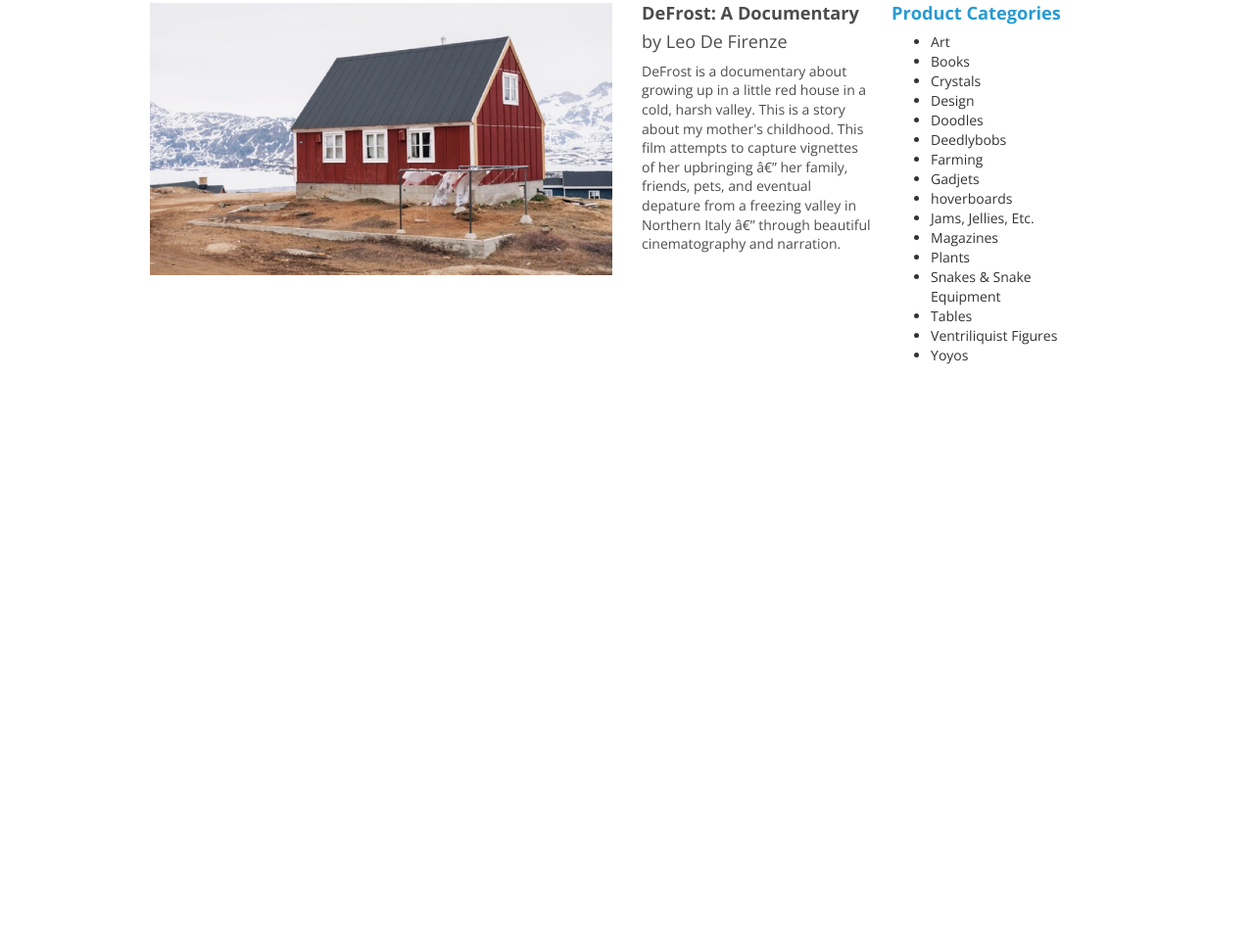
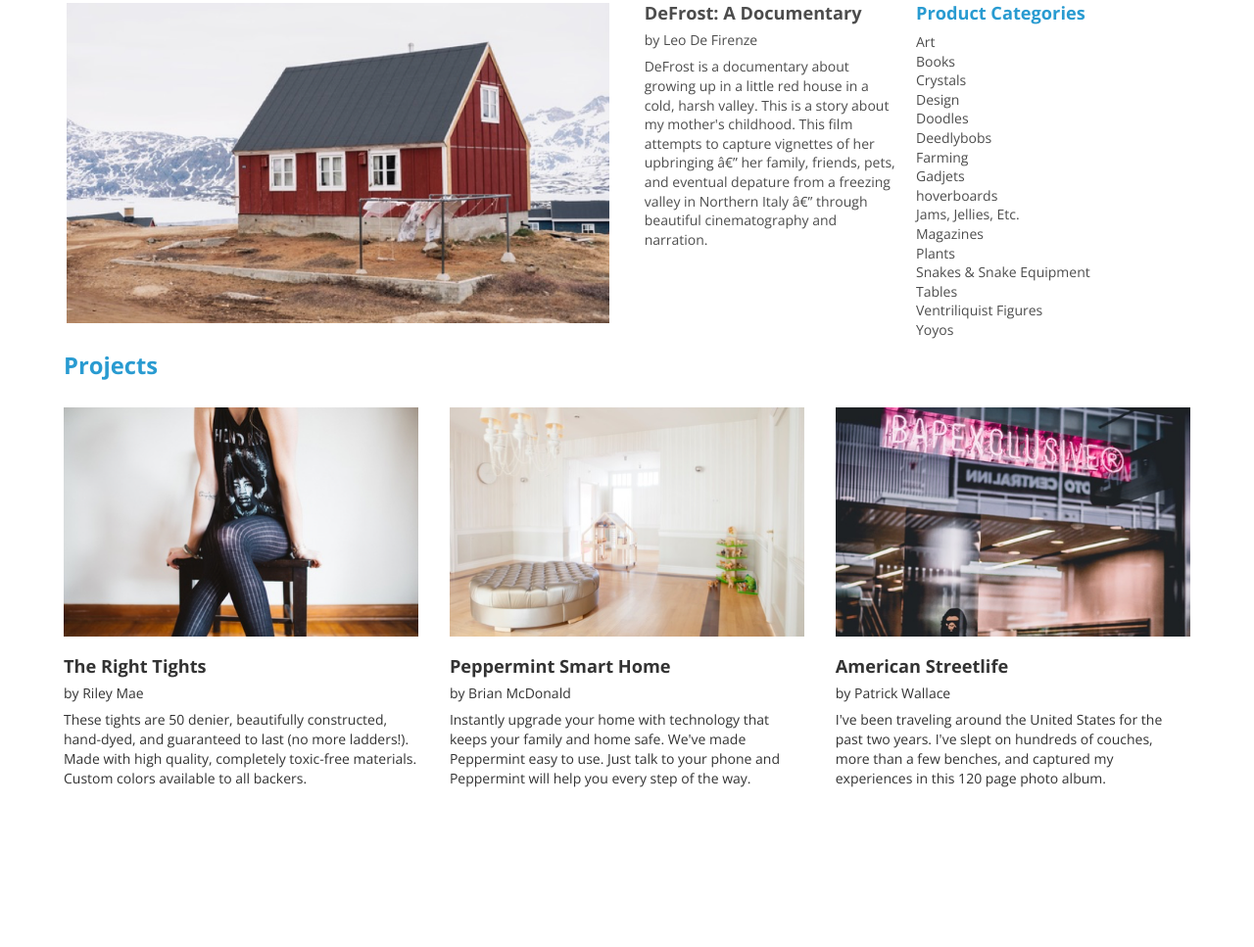
Before and after one commit to MaeDae11/Jumpstart, a plain HTML site: page index.html in a window 1280 px wide. Shown: the part 891-1858 px from the top of the page at 98% size. Before the commit the page ends 1284 px from the top, so only its background shows below. Drawn offline with nearby package versions, Linux system fonts and the light colour scheme.

Commit message:
fixes mobile view of projects container

```diff
--- a/index.html
+++ b/index.html
@@ -56,11 +56,11 @@
                 <div class="information col-half">
                     <div class="documentary">
                         <h2>DeFrost: A Documentary</h2>
-                        <h4>by Leo De Firenze</h4>
+                        <h5>by Leo De Firenze</h5>
                         <p>DeFrost is a documentary about growing up in a little red house in a cold, harsh valley. This is a story about my mother's childhood. This film attempts to capture vignettes of her upbringing â€” her family, friends, pets, and eventual depature from a freezing valley in Northern Italy â€” through beautiful cinematography and narration.</p>
                     </div>
 
-                    <div class="products">
+                    <div class="product-list">
                         <h2>Product Categories</h2>
                         <ul>
                             <li>Art</li>
@@ -80,10 +80,47 @@
                             <li>Ventriliquist Figures</li>
                             <li>Yoyos</li>
                         </ul>
-                        </p>
+                    </div>
+                </div>
+            </div>
+                <!--Projects  -->
+            <div class="feature-project-title">
+                <h4>Projects</h4>
+            </div>
+
+            <div class="project-container">
+                <div class="project">
+                    <div class="project-image">
+                        <img src="resources/images/project1.png" alt="">
+                    </div>
+                    <div class="project-content">
+                        <h2>The Right Tights</h2>
+                        <h5>by Riley Mae</h5>
+                        <p>These tights are 50 denier, beautifully constructed, hand-dyed, and guaranteed to last (no more ladders!). Made with high quality, completely toxic-free materials. Custom colors available to all backers.</p>
+                    </div>
+                </div>
+                <div class="project">
+                    <div class="project-image">
+                        <img src="resources/images/project2.png" alt="">
+                    </div>
+                    <div class="project-content">
+                        <h2>Peppermint Smart Home</h2>
+                        <h5>by Brian McDonald</h5>
+                        <p>Instantly upgrade your home with technology that keeps your family and home safe. We've made Peppermint easy to use. Just talk to your phone and Peppermint will help you every step of the way.</p>
+                    </div>
+                </div>
+                <div class="project">
+                    <div class="project-image">
+                        <img src="resources/images/project3.png" alt="">
+                    </div>
+                    <div class="project-content">
+                        <h2>American Streetlife</h2>
+                        <h5>by Patrick Wallace</h5>
+                        <p>I've been traveling around the United States for the past two years. I've slept on hundreds of couches, more than a few benches, and captured my experiences in this 120 page photo album.</p>
+                    </div>
                 </div>
 
-                </div>
+            </div>
 
 
 
--- a/resources/css/index.css
+++ b/resources/css/index.css
@@ -71,7 +71,6 @@ html {
     font-weight: bold;
     padding-left: 25px;
     padding-bottom: 20px;
-
     color: #299bd1;
 
 }
@@ -80,7 +79,6 @@ html {
     display: flex;
     flex-direction: column;
     margin: 10px;
-
 }
 
 .barn-image img {
@@ -91,30 +89,49 @@ html {
 .information {
     display: flex;
 }
-.prouducts, .documentary {
+.product-list, .documentary {
     line-height: 1.4;
     color: rgba(0, 0, 0, 0.7);
     width: 50%;
     margin-right: 20px;
 }
-
-.products h2, .documentary h2{
+.product-list ul {
+    list-style: none;
+    margin: 0;
+    padding: 0;
+}
+.product-list h2, .documentary h2{
     margin-top: 0;
     font-size: 1.3rem;
     font-weight: bold;
 }
-
-.products h2 {
+.product-list h2 {
     color: #299bd1;
 }
 
+/*products section  */
 
+.project-container {
+    display: flex;
+    justify-content: space-between;
+    flex-direction: column;
+    margin-left: 10px;
+    margin-right: 10px;
+    padding-bottom: 5.85rem;
+}
 
+.project {
+    width: 100%;
+    padding-bottom: 70px;
+}
+.project img {
+    width: 100%;
+}
 
-
-
-
-
+.project h2 {
+    font-size: 1.3rem;
+    font-weight: bold;
+}
 
 
 
@@ -139,7 +156,7 @@ html {
         font-size: 7.1rem;
     }
     .main-container {
-        max-width: 1024px;
+        max-width: 1200px;
         margin: 0 auto;
     }
     .feature-project-container {
@@ -159,5 +176,12 @@ html {
         float: left;
     } */
 
-
+    .project-container {
+        flex-direction: row;
+        margin-right: 25px;
+        margin-left: 25px;
+    }
+    .project {
+        width: 31.5%;
+    }
 }
```
Also changed, not shown: 1 other file.
